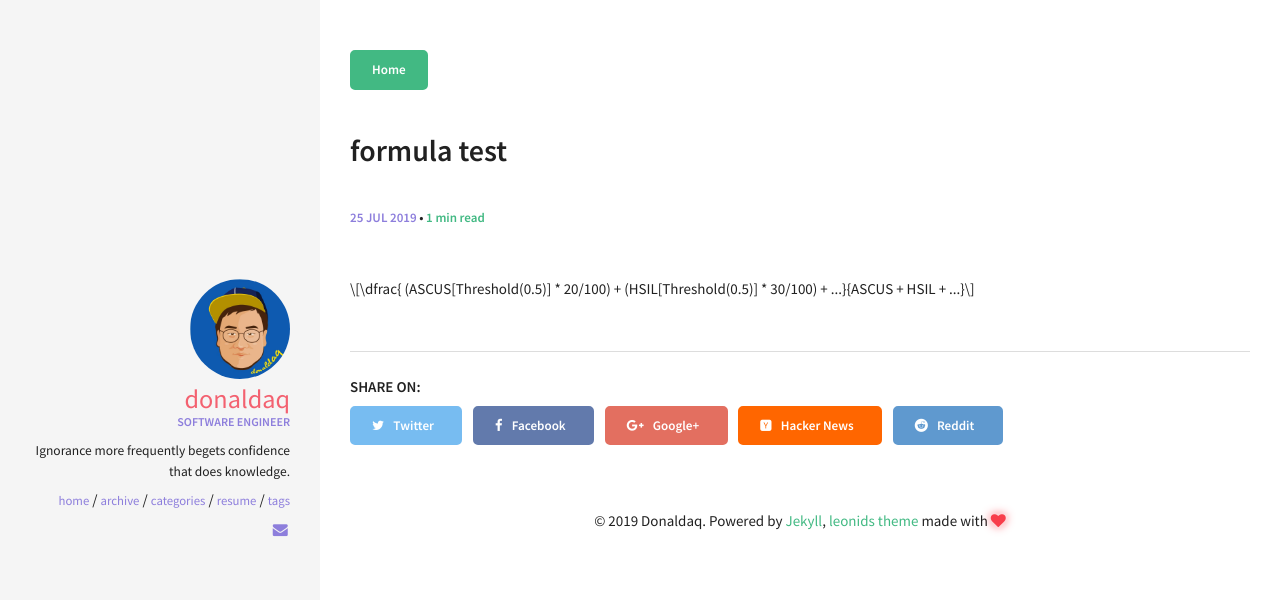
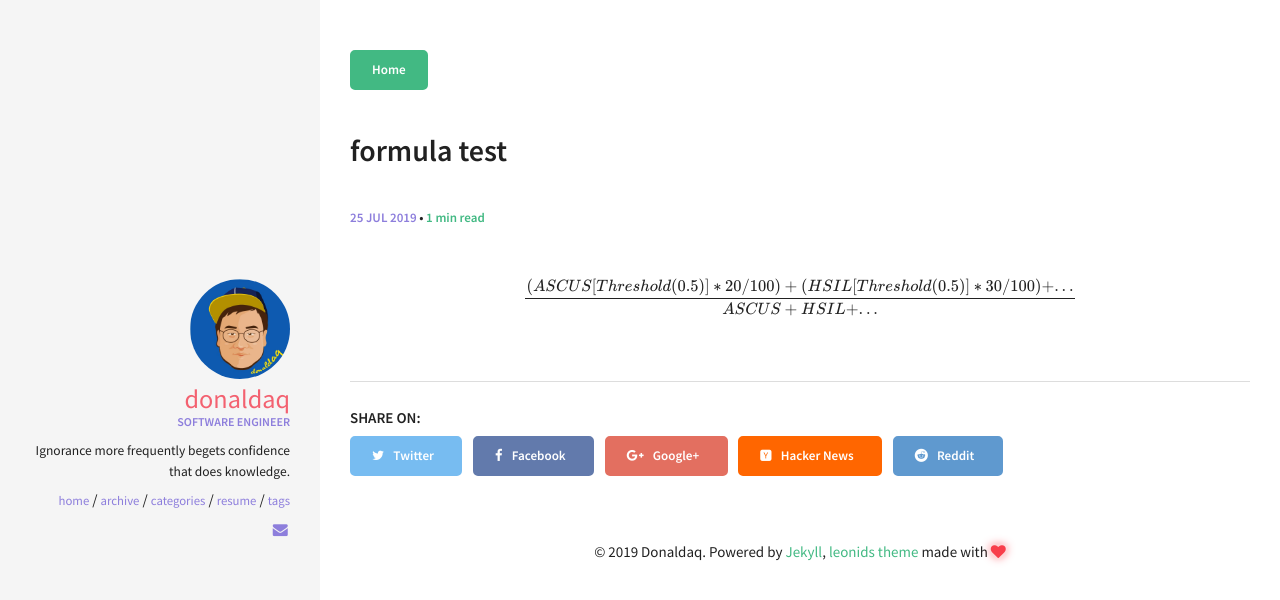
Before and after one commit to donaldaq/donaldaq.github.io, a Jekyll site: the page built from _posts/2019-07-25-formula-test.md, in a window 1280 px wide. Shown: the top 600 px of the page. Built offline with Jekyll 4.4.1, drawn with Linux system fonts in a browser that asks for light colours; formulas are drawn with MathJax 3; some of the changed lines change nothing that is shown.

Commit message:
math add

```diff
--- a/_config.yml
+++ b/_config.yml
@@ -17,7 +17,9 @@
 timezone:          Asia/Korea
 markdown:          kramdown
 highlighter:       rouge
+lsi: false
 excerpt_separator: <!--more-->
+incremental: false
 permalink:         /articles/:year-:month/:title
 
 kramdown:
--- /dev/null
+++ b/_includes/mathjax_support.html
@@ -0,0 +1,23 @@
+<script type="text/x-mathjax-config">
+MathJax.Hub.Config({
+    TeX: {
+      equationNumbers: {
+        autoNumber: "AMS"
+      }
+    },
+    tex2jax: {
+    inlineMath: [ ['$', '$'] ],
+    displayMath: [ ['$$', '$$'] ],
+    processEscapes: true,
+  }
+});
+MathJax.Hub.Register.MessageHook("Math Processing Error",function (message) {
+	  alert("Math Processing Error: "+message[1]);
+	});
+MathJax.Hub.Register.MessageHook("TeX Jax - parse error",function (message) {
+	  alert("Math Processing Error: "+message[1]);
+	});
+</script>
+<script type="text/javascript" async
+  src="https://cdn.mathjax.org/mathjax/latest/MathJax.js?config=TeX-MML-AM_CHTML">
+</script>
--- a/_layouts/default.html
+++ b/_layouts/default.html
@@ -2,7 +2,9 @@
 <html lang="en">
 
 {% include head.html %}
-
+{% if page.use_math %}
+	{% include mathjax_support.html %}
+{% endif %}
 <body>
   <div class="row">
     <div class="col s12 m3">
@@ -18,5 +20,7 @@
     </div>
   </div>
   {% include js.html %}
+
+
 </body>
 </html>
--- a/_posts/2019-07-25-formula-test.md
+++ b/_posts/2019-07-25-formula-test.md
@@ -4,6 +4,7 @@
 excerpt: "test"
 categories: [test]
 comments: true
+use_math: true
 ---
 
 
```
